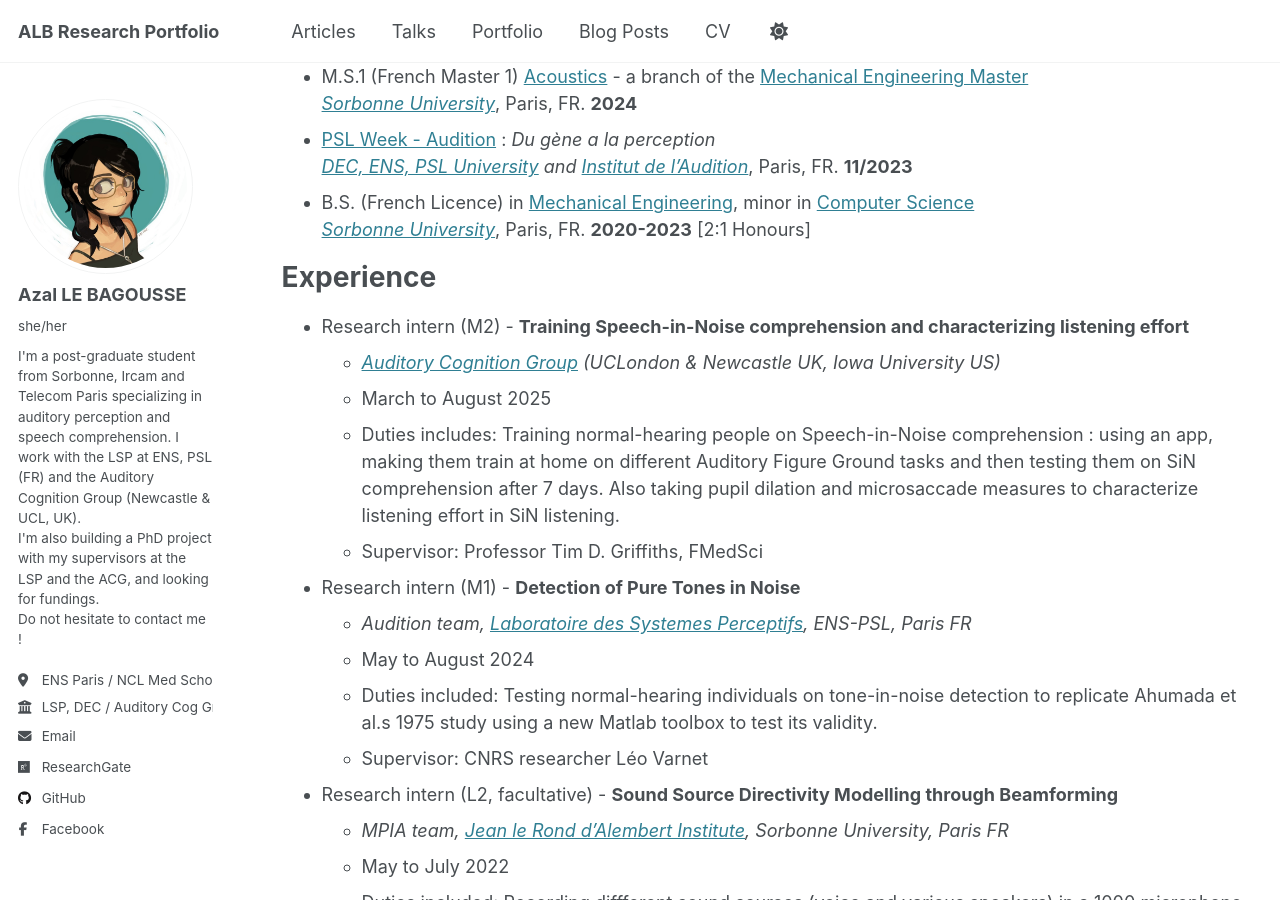
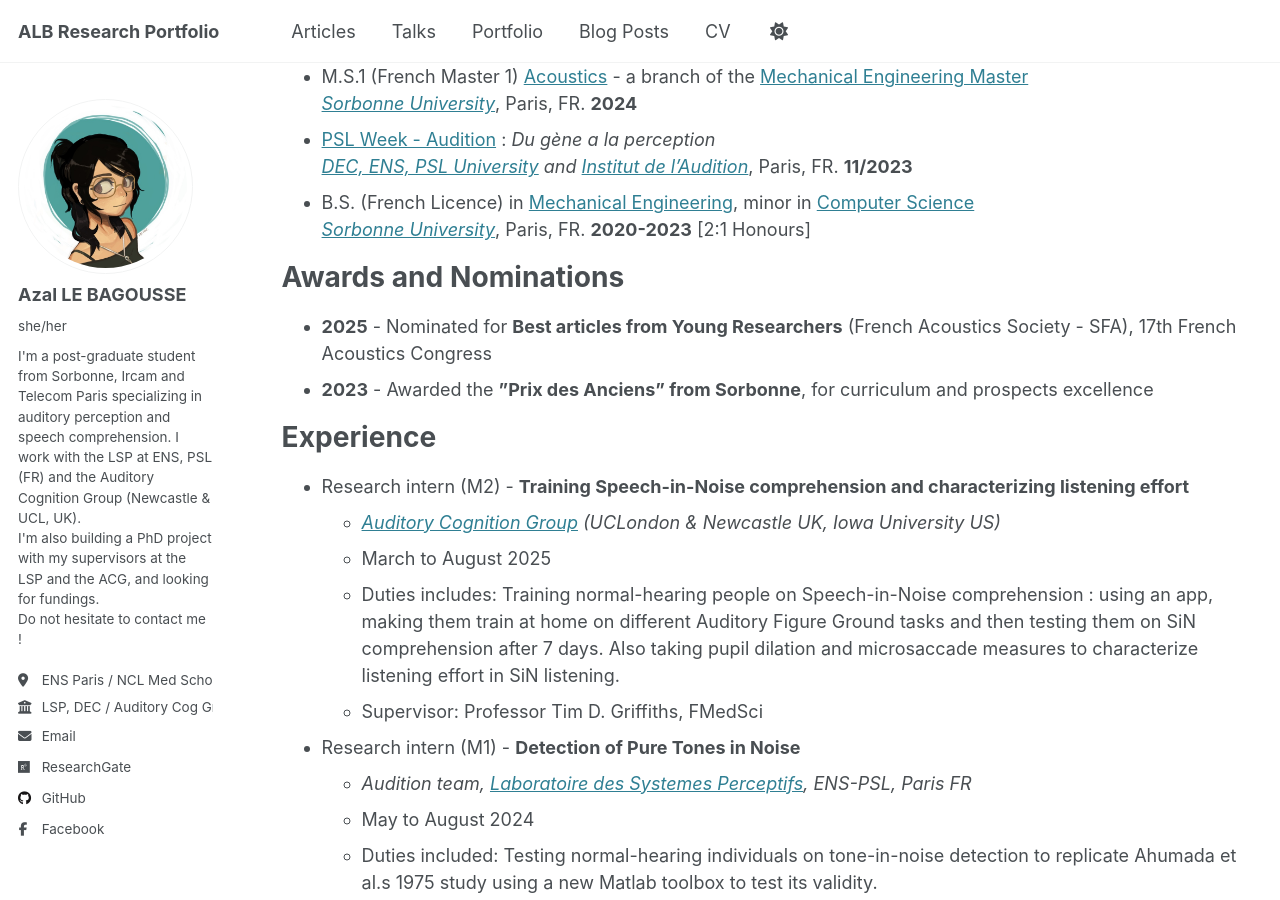
Before and after one commit to azallb/azallb.github.io, a Jekyll site: the page built from _pages/cv.md, in a window 1280 px wide and 900 px high, scrolled down 301 px. Built offline with Jekyll 4.4.1, drawn with Linux system fonts in a browser that asks for light colours.

Commit message:
cv update

```diff
--- a/_pages/cv.md
+++ b/_pages/cv.md
@@ -9,8 +9,8 @@ redirect_from:
 
 {% include base_path %}
 
-Find my **short** English CV here : [CV (PDF)](http://azallb.github.io/files/CV_eng_MAR25.pdf). <br>
-Find it in French here : [French CV (PDF)](http://azallb.github.io/files/CV_fr_APR25.pdf). <br>
+Find my **short** English CV here : [CV (PDF)](http://azallb.github.io/files/CV_eng_MAY25.pdf). <br>
+Find it in French here : [French CV (PDF)](http://azallb.github.io/files/CV_fr_MAY25.pdf). <br>
 Under is the detailled version of my curriculum and works.
 
 Education
@@ -23,6 +23,13 @@ Education
   *[DEC, ENS, PSL University](https://cognition.ens.fr/en) and [Institut de l'Audition](https://www.institut-audition.fr/en/institut-audition)*, Paris, FR. **11/2023**
 * B.S. (French Licence) in [Mechanical Engineering](https://sciences.sorbonne-universite.fr/formation-sciences/offre-de-formation/licences-0/licence-discipline/les-l2-l3-nos-huit-5), minor in [Computer Science](https://sciences.sorbonne-universite.fr/formation-sciences/offre-de-formation/licences-0/licence-discipline/les-l2-l3-nos-huit-4) <br>
   *[Sorbonne University](https://sciences.sorbonne-universite.fr/en)*, Paris, FR. **2020-2023** [2:1 Honours]
+
+
+Awards and Nominations
+======
+* **2025** - Nominated for **Best articles from Young Researchers** (French Acoustics Society - SFA), 17th French Acoustics Congress <br>
+* **2023** - Awarded the **”Prix des Anciens” from Sorbonne**, for curriculum and prospects excellence
+
 
 Experience
 ======
```
Also changed, not shown: 2 other files.
